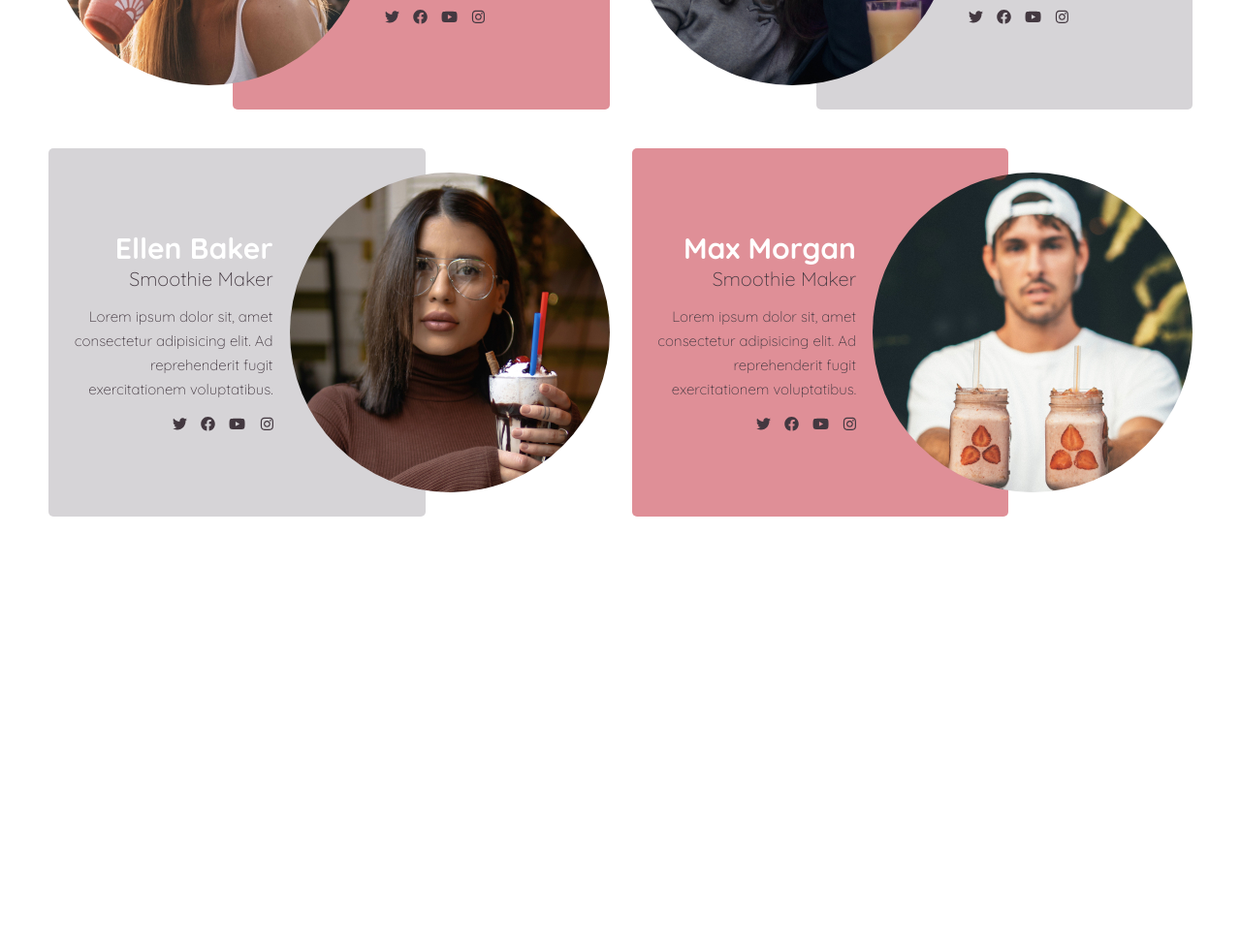
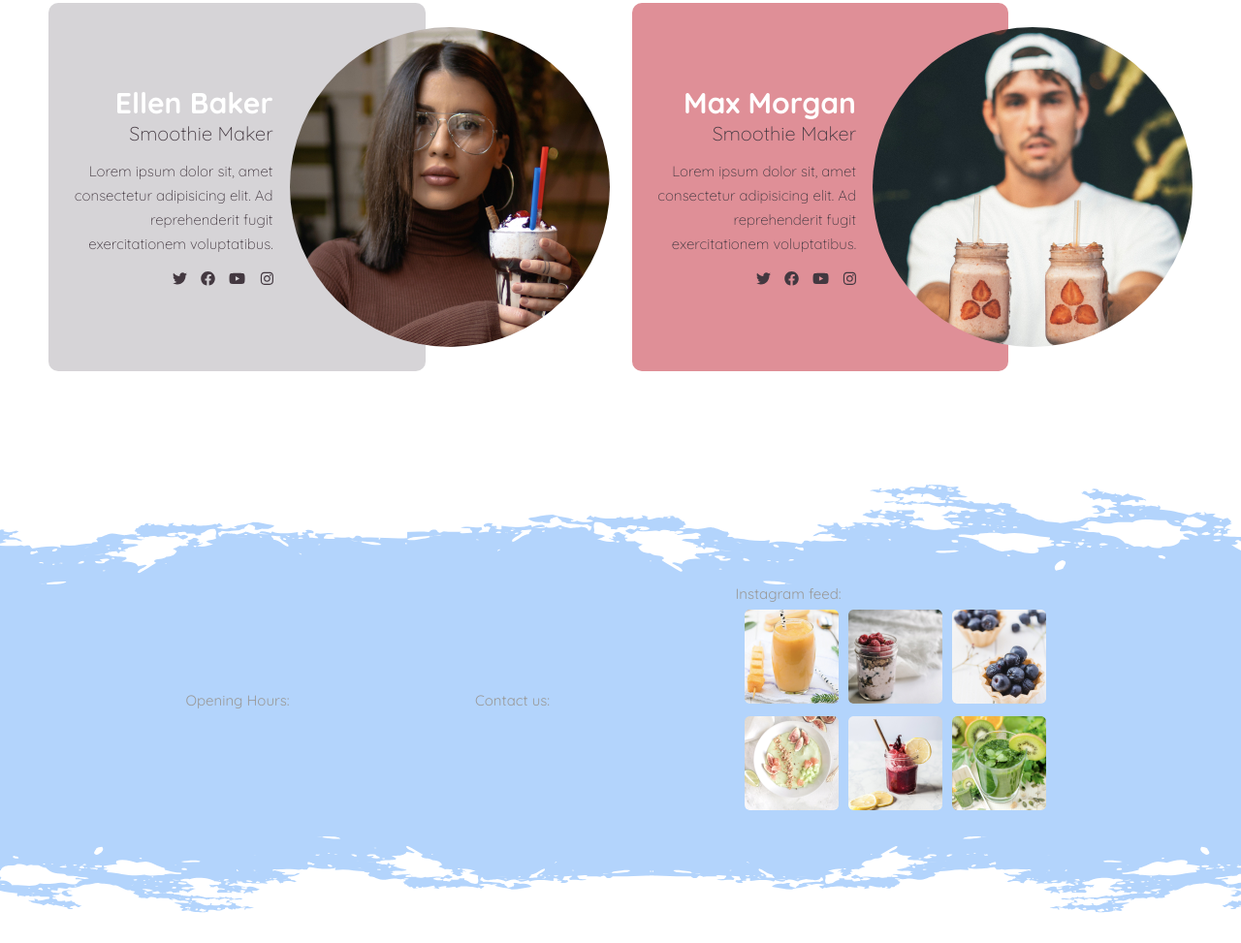
Before and after one commit to juliawednesday/Smoothies, a plain HTML site: page index.html in a window 1280 px wide. Shown: the part 2287-3260 px from the top of the page at 97% size. Before the commit the page ends 2860 px from the top, so only its background shows below. Drawn offline with Linux system fonts and the light colour scheme; a web font is replaced by a local one.

Commit message:
footer is added

```diff
--- a/index.html
+++ b/index.html
@@ -197,5 +197,26 @@
 </div>
 </section>
 
+<!--Contact-Info-Section-->
+<section class="contacts svg_style">
+<div>
+    <h3>Opening Hours:</h3>
+</div>
+<div>
+    <h3>Contact us:</h3>
+</div>
+<div>
+    <h3>Instagram feed:</h3>
+    <span class="social">
+        <a href="#"><img src="/img/instagram-feed/insta1.png" alt=""/></a>
+        <a href="#"><img src="/img/instagram-feed/insta2.png" alt=""/></a>
+        <a href="#"><img src="/img/instagram-feed/insta3.png" alt=""/></a>
+        <a href="#"><img src="/img/instagram-feed/insta4.png" alt=""/></a>
+        <a href="#"><img src="/img/instagram-feed/insta5.png" alt=""/></a>
+        <a href="#"><img src="/img/instagram-feed/insta6.png" alt=""/></a>
+    </span>
+</div>
+</section>
+
 </body>
 </html>
--- a/styles.css
+++ b/styles.css
@@ -614,7 +614,7 @@ color: #9A9A9A;
 }
 
 .infographic .info_list {
-  min-height: 600px;
+  min-height: 450px;
   display: flex;
   align-items: center;
   justify-content: space-between;
@@ -697,6 +697,7 @@ display: block;
   margin-left: 190px;
   display: flex;
   align-items: center;
+  border-radius: 10px;
  }
 
  .team_list .team_member .image img {
@@ -771,3 +772,31 @@ margin-left: 5px;
   margin-right: 17px;
   text-align: right;
 }
+
+/*Contact Info Section*/
+.contacts {
+  display: flex;
+  align-items: center;
+  justify-content: space-evenly;
+  min-height: 500px;
+  background-color: #b3d4fc;
+  margin-top: 50px;
+}
+
+.contacts .social {
+  display: flex;
+  align-items: center;
+  flex-wrap: wrap;
+  justify-content: space-evenly;
+  width: 330px;
+  height: 220px;
+}
+.contacts .social a {
+  flex: 0 1 calc(60% / 3 - 5px);
+  min-height: 97px;
+  margin-bottom: 5px;
+}
+
+.contacts .social img {
+  border-radius: 5px;
+}
```
Also changed, not shown: img/instagram-feed/insta1.png (added), img/instagram-feed/insta2.png (added), img/instagram-feed/insta3.png (added), img/instagram-feed/insta4.png (added), img/instagram-feed/insta5.png (added), img/instagram-feed/insta6.png (added).
